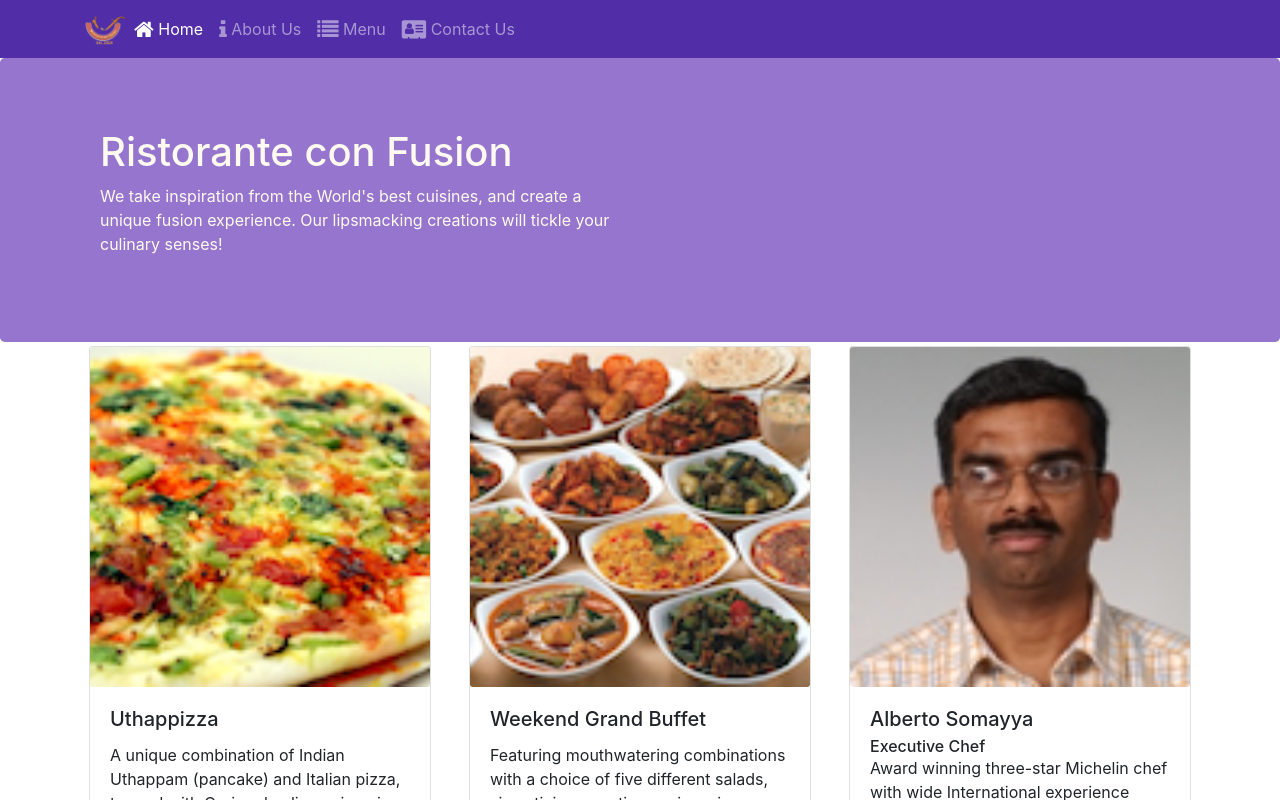
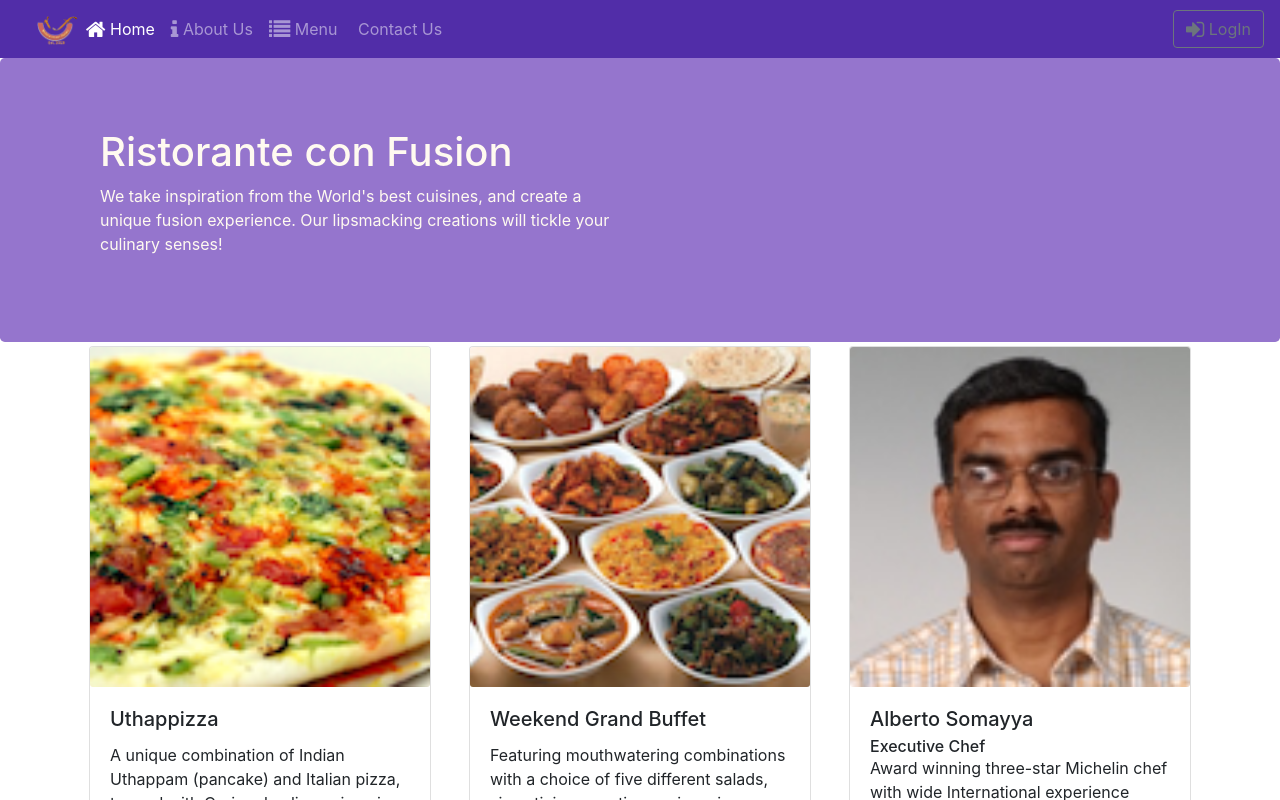
Before and after one commit to bozlurrahman/Front-End-Web-Development-with-React, a React (Create React App) app: page /home in a window 1280 px wide. Shown: the top 800 px of the page. Built offline with nearby package versions, Linux system fonts and the light colour scheme.

Commit message:
Uncontrolled Forms

```diff
--- a/src/components/HeaderComponent.js
+++ b/src/components/HeaderComponent.js
@@ -1,44 +1,51 @@
-import React, { Component } from "react";
-import {
-  Nav,
-  Navbar,
-  NavbarBrand,
-  NavbarToggler,
-  Collapse,
-  NavItem,
-  Jumbotron,
-} from "reactstrap";
-import { NavLink } from "react-router-dom";
+import React, { Component } from 'react';
+import { Navbar, NavbarBrand, Jumbotron, Nav, NavbarToggler, Collapse, NavItem, Button, Modal, ModalBody, ModalHeader, Form, FormGroup, Input, Label } from 'reactstrap';
+import { NavLink } from 'react-router-dom'
 
 class Header extends Component {
+
     constructor(props) {
         super(props);
 
         this.toggleNav = this.toggleNav.bind(this);
         this.state = {
             isNavOpen: false,
-    };
+            isModalOpen: false
         }
+
+        this.toggleModal = this.toggleModal.bind(this);
+        this.handleLogin = this.handleLogin.bind(this);
+    }
+
 
     toggleNav() {
         this.setState({
-      isNavOpen: !this.state.isNavOpen,
+            isNavOpen: !this.state.isNavOpen
         });
     }
 
+    toggleModal() {
+        this.setState({
+            isModalOpen: !this.state.isModalOpen
+        });
+    }
+
+    handleLogin(event) {
+        this.toggleModal();
+        alert("Username: " + this.username.value + " Password: " + this.password.value
+            + " Remember: " + this.remember.checked);
+        event.preventDefault();
+    }
+
   render() {
-    return (
+    return(
     <React.Fragment>
+        <div>
             <Navbar dark expand="md">
                 <div className="container">
-            <NavbarToggler onClick={this.toggleNav} />
+                    <NavbarToggler onClick={ this.toggleNav } />
                     <NavbarBrand className="mr-auto" href="/">
-              <img
-                src="assets/images/logo.png"
-                height="30"
-                width="41"
-                alt="Ristorante Con Fusion"
-              />
+                        <img src="assets/images/logo.png" height="30" width="41" alt="Ristorante Con Fusion"/>
                     </NavbarBrand>
                     <Collapse isOpen={this.state.isNavOpen} navbar>
                         <Nav navbar>
@@ -59,28 +66,57 @@ class Header extends Component {
                             </NavItem>
                             <NavItem>
                                 <NavLink className="nav-link" to="/contactus">
-                    <span className="fa fa-address-card fa-lg"></span> Contact
-                    Us
+                                    <span className="fa fa-addess-card fa-lg"></span> Contact Us
                                 </NavLink>
                             </NavItem>
                         </Nav>
                     </Collapse>
                 </div>
+                <Nav className="ml-auto" navbar>
+                    <NavItem>
+                        <Button outline onClick={this.toggleModal}>
+                            <span className="fa fa-sign-in fa-lg"></span> LogIn
+                        </Button>
+                    </NavItem>
+                </Nav>
             </Navbar>
             <Jumbotron>
                 <div className="container">
                     <div className="row row-header">
                         <div className="col-12 col-sm-6">
                             <h1>Ristorante con Fusion</h1>
-                <p>
-                  We take inspiration from the World's best cuisines, and create
-                  a unique fusion experience. Our lipsmacking creations will
-                  tickle your culinary senses!
-                </p>
+                            <p>We take inspiration from the World's best cuisines, and create a unique fusion experience. Our lipsmacking creations will tickle your culinary senses!</p>
                         </div>
                     </div>
                 </div>
             </Jumbotron>
+            <Modal isOpen={this.state.isModalOpen} toggle={this.toggleModal}>
+                <ModalHeader toggle={this.toggleModal}>LogIn</ModalHeader>
+                <ModalBody>
+                <Form onSubmit={this.handleLogin}>
+                    <FormGroup>
+                        <Label htmlFor="username">Username</Label>
+                        <Input type="text" id="username" name="username"
+                            innerRef={(input) => this.username = input} />
+                    </FormGroup>
+                    <FormGroup>
+                        <Label htmlFor="password">Password</Label>
+                        <Input type="password" id="password" name="password"
+                            innerRef={(input) => this.password = input}  />
+                    </FormGroup>
+                    <FormGroup check>
+                        <Label check>
+                            <Input type="checkbox" name="remember"
+                            innerRef={(input) => this.remember = input}  />
+                            Remember me
+                        </Label>
+                    </FormGroup>
+                    <Button type="submit" value="submit" color="primary">Login</Button>
+                </Form>
+                </ModalBody>
+            </Modal>
+        </div>
+
     </React.Fragment>
     );
   }
```
Lines whose indentation alone changed are shown as unchanged.
